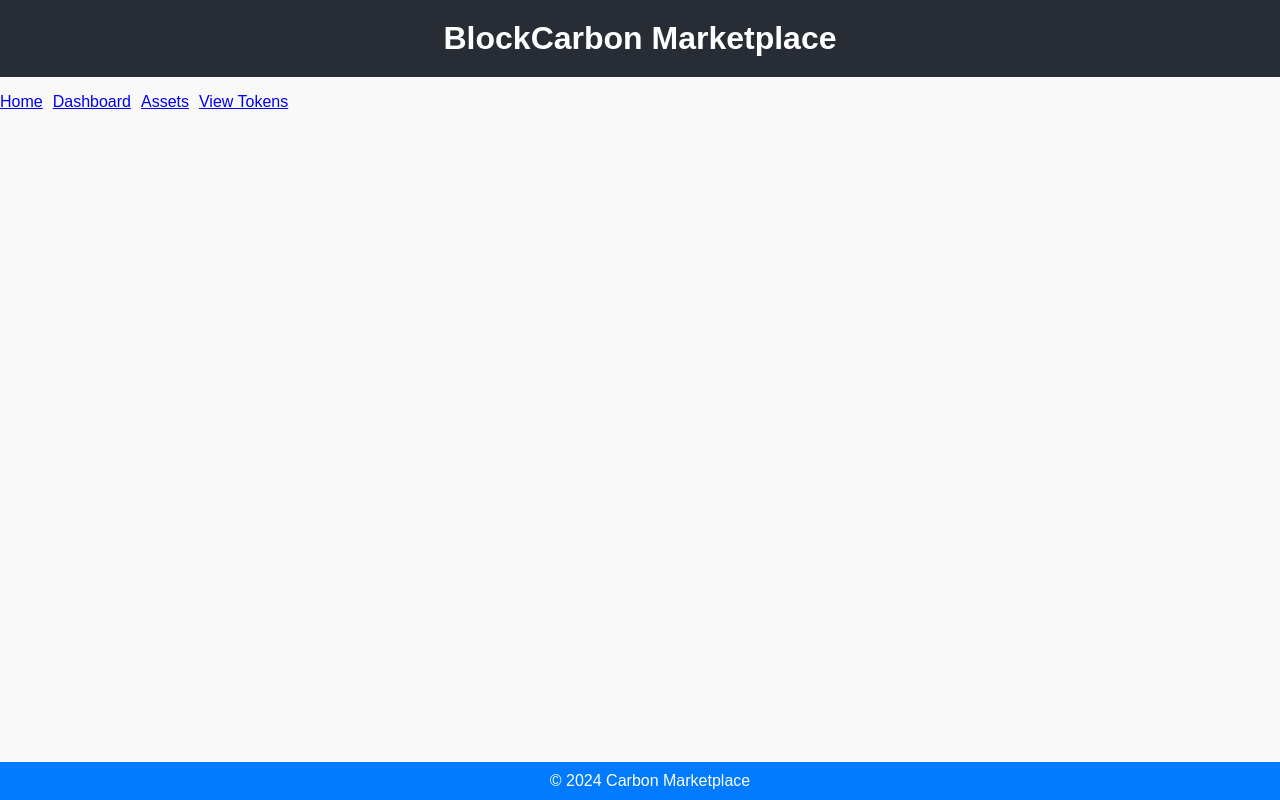
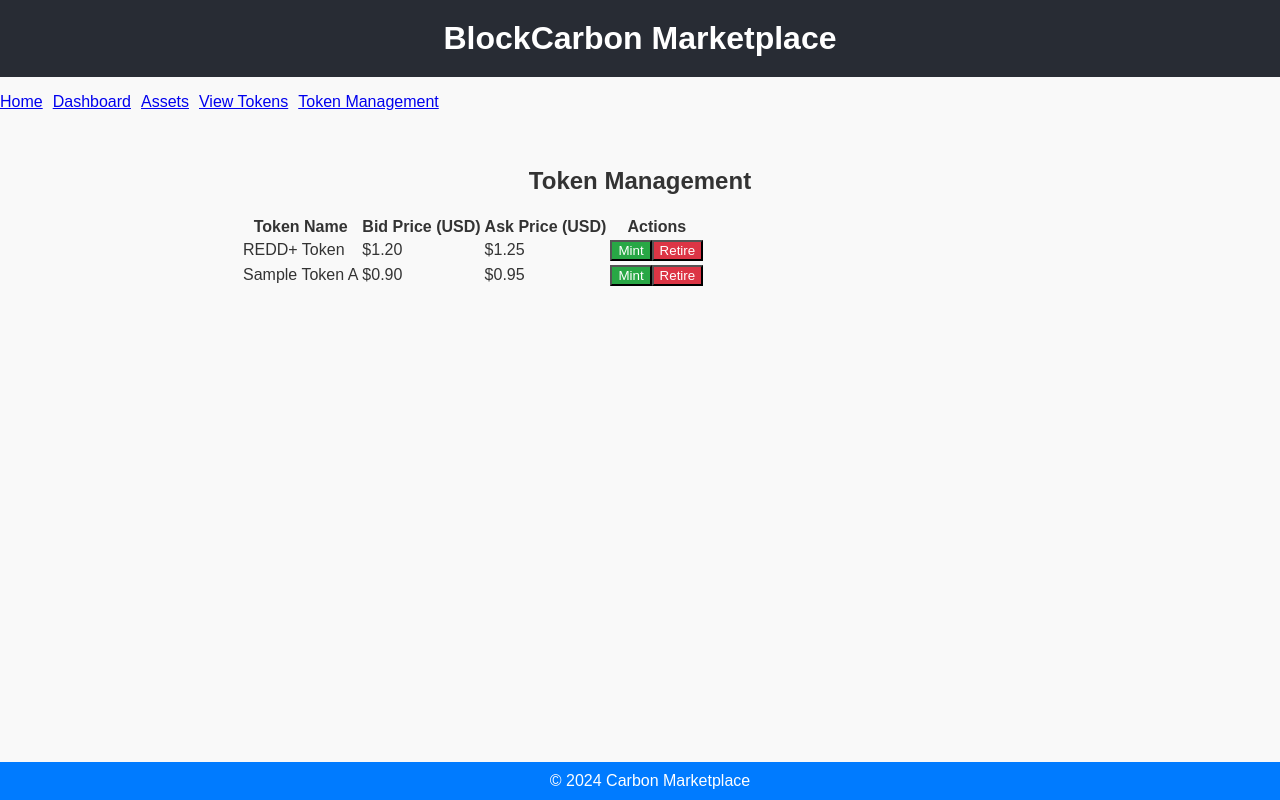
Before and after one commit to BlockCarbon/new_bc_marketplace, a React (Create React App) app: page /token-management in a window 1280 px wide. Built offline with nearby package versions, Linux system fonts and the light colour scheme.

Commit message:
Added TokenManagement with mock functionality for Mint and Retire buttons

```diff
--- a/src/App.js
+++ b/src/App.js
@@ -7,6 +7,7 @@ import AssetDetail from './components/Assets'; // Independent from WalletContext
 import Navigation from './components/Navigation';
 import Footer from './components/Footer';
 import TokenList from './components/TokenList';
+import TokenManagement from './components/TokenManagement'; // Import TokenManagement component
 
 const App = () => {
   return (
@@ -37,6 +38,8 @@ const App = () => {
         {/* AssetDetail and TokenList are independent of WalletProvider */}
         <Route path="/assets" element={<AssetDetail />} />
         <Route path="/tokens" element={<TokenList />} />
+        {/* Add route for TokenManagement */}
+        <Route path="/token-management" element={<TokenManagement />} />
       </Routes>
       <Footer />
     </Router>
--- a/src/components/Navigation.js
+++ b/src/components/Navigation.js
@@ -9,6 +9,7 @@ const Navigation = () => {
         <li><Link to="/dashboard">Dashboard</Link></li>
         <li><Link to="/assets">Assets</Link></li>
         <li><Link to="/tokens">View Tokens</Link></li>
+        <li><Link to="/token-management">Token Management</Link></li> {/* New Token Management link */}
       </ul>
     </nav>
   );
--- /dev/null
+++ b/src/components/TokenManagement.css
@@ -0,0 +1,66 @@
+.token-management-container {
+    padding: 20px;
+    max-width: 800px;
+    margin: 0 auto;
+    font-family: Arial, sans-serif;
+  }
+
+  h2 {
+    text-align: center;
+    color: #333;
+    margin-bottom: 20px;
+  }
+
+  .token-table {
+    width: 100%;
+    border-collapse: collapse;
+    margin-bottom: 20px;
+  }
+
+  .token-table th,
+  .token-table td {
+    border: 1px solid #ddd;
+    padding: 10px;
+    text-align: center;
+  }
+
+  .token-table th {
+    background-color: #f4f4f4;
+    color: #333;
+  }
+
+  .token-table tr:nth-child(even) {
+    background-color: #f9f9f9;
+  }
+
+  .token-table tr:hover {
+    background-color: #f1f1f1;
+  }
+
+  .action-button {
+    padding: 8px 12px;
+    border: none;
+    border-radius: 5px;
+    font-size: 14px;
+    cursor: pointer;
+    margin: 0 5px;
+    transition: background-color 0.3s ease;
+  }
+
+  .mint-button {
+    background-color: #28a745;
+    color: #fff;
+  }
+
+  .mint-button:hover {
+    background-color: #218838;
+  }
+
+  .retire-button {
+    background-color: #dc3545;
+    color: #fff;
+  }
+
+  .retire-button:hover {
+    background-color: #c82333;
+  }
--- /dev/null
+++ b/src/components/TokenManagement.js
@@ -0,0 +1,55 @@
+import React from 'react';
+import './TokenManagement.css';
+
+const TokenManagement = () => {
+  const tokens = [
+    { name: 'REDD+ Token', bidPrice: 1.2, askPrice: 1.25 },
+    { name: 'Sample Token A', bidPrice: 0.9, askPrice: 0.95 },
+  ];
+
+  // Message for Mint and Retire buttons
+  const handleButtonClick = (action, tokenName) => {
+    alert(`The ${action} feature for ${tokenName} is under development and will be available in a future update.`);
+  };
+
+  return (
+    <div className="token-management-container">
+      <h2>Token Management</h2>
+      <table>
+        <thead>
+          <tr>
+            <th>Token Name</th>
+            <th>Bid Price (USD)</th>
+            <th>Ask Price (USD)</th>
+            <th>Actions</th>
+          </tr>
+        </thead>
+        <tbody>
+          {tokens.map((token, index) => (
+            <tr key={index}>
+              <td>{token.name}</td>
+              <td>${token.bidPrice.toFixed(2)}</td>
+              <td>${token.askPrice.toFixed(2)}</td>
+              <td>
+                <button
+                  className="mint-button"
+                  onClick={() => handleButtonClick('Mint', token.name)}
+                >
+                  Mint
+                </button>
+                <button
+                  className="retire-button"
+                  onClick={() => handleButtonClick('Retire', token.name)}
+                >
+                  Retire
+                </button>
+              </td>
+            </tr>
+          ))}
+        </tbody>
+      </table>
+    </div>
+  );
+};
+
+export default TokenManagement;
```
